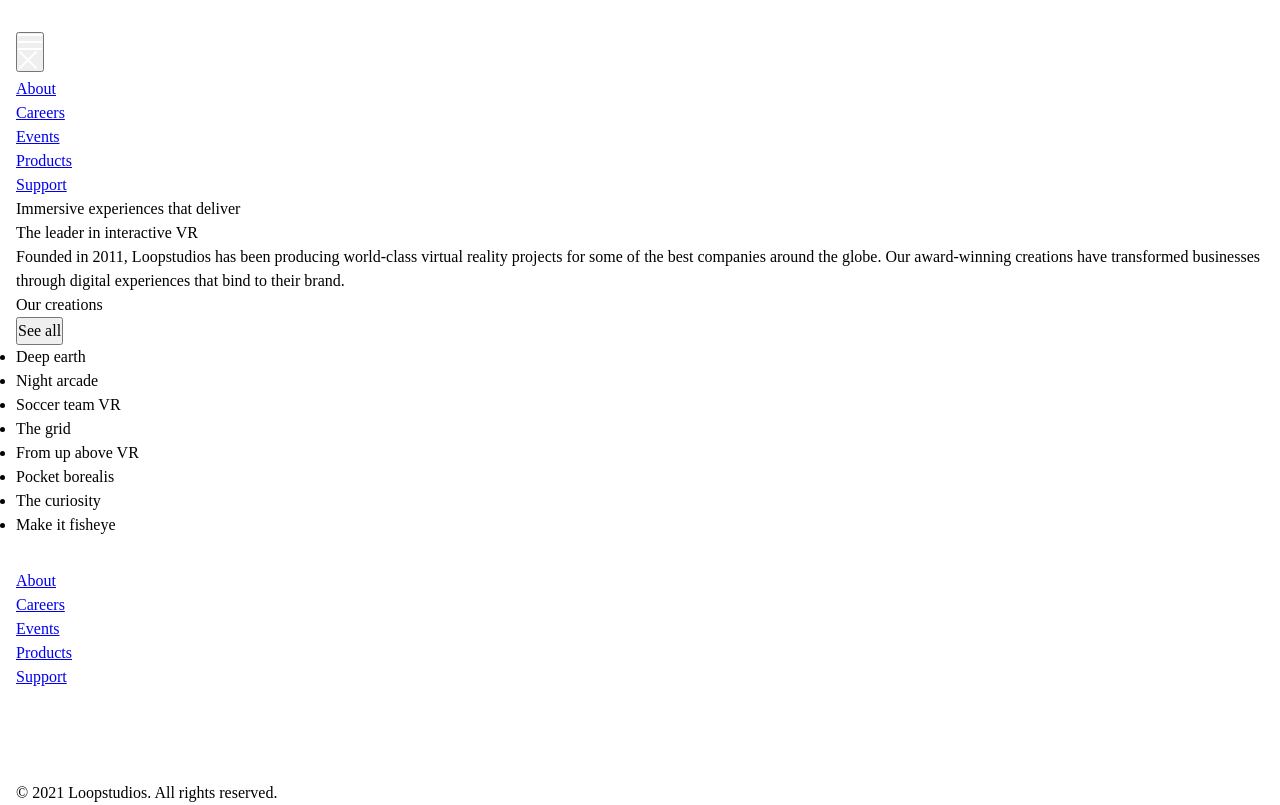
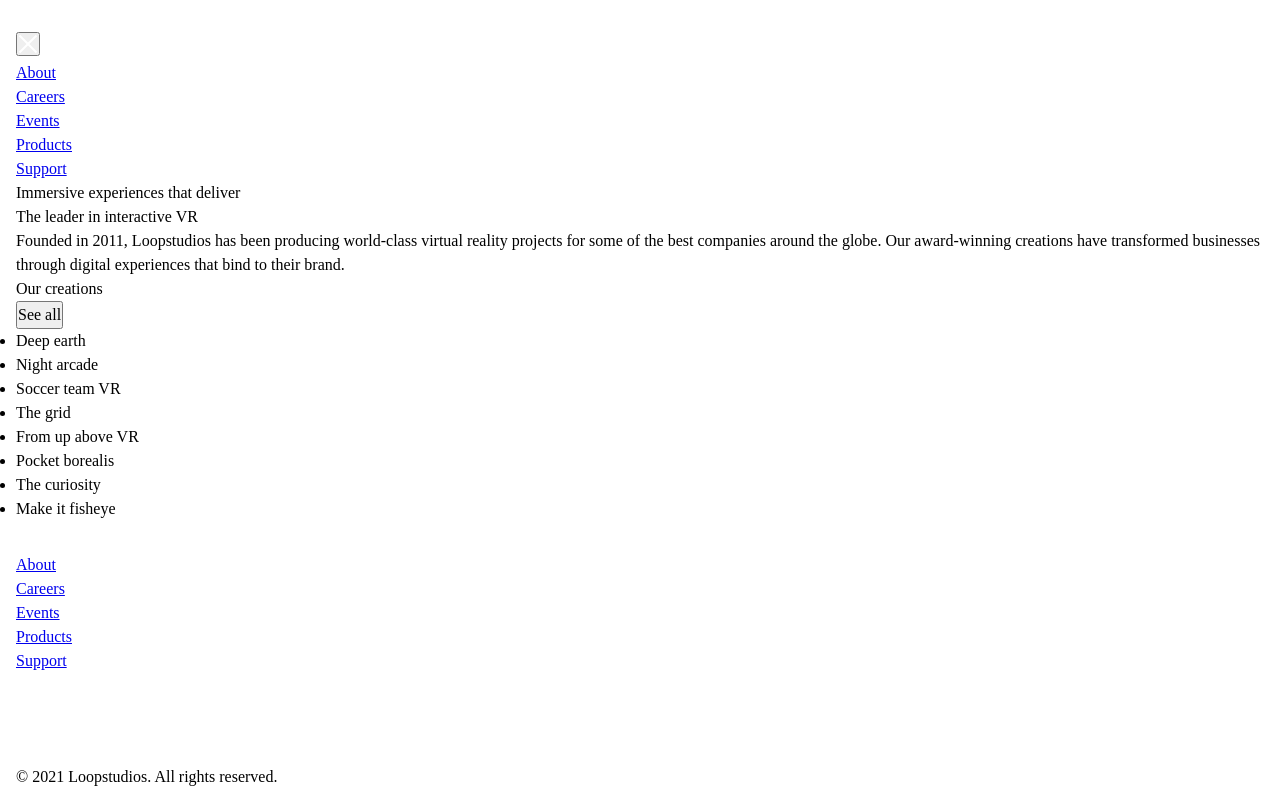
Before and after one commit to Eciric/loopstudios-landing-page, a website built with Vite: page index.html in a window 1280 px wide. Both pictures are taken after a click on the button "Menu". Built offline with nearby package versions, Linux system fonts and the light colour scheme.

Commit message:
hamurger menu switching js logic

```diff
--- a/index.html
+++ b/index.html
@@ -13,6 +13,7 @@
 		/>
 
 		<link rel="stylesheet" href="css/style.css" />
+		<script defer src="main.js"></script>
 	</head>
 	<body>
 		<header class="primary-header">
--- a/main.js
+++ b/main.js
@@ -0,0 +1,25 @@
+const hamburgerButton = document.querySelector(".mobile-hamburger");
+const primaryHeader = document.querySelector(".primary-header");
+const primaryNavigation = document.querySelector(".primary-navigation");
+const body = document.querySelector("body");
+const iconHamburger = document.querySelector(".icon-hamburger");
+const iconClose = document.querySelector(".icon-close");
+
+hamburgerButton.addEventListener("click", () => {
+	primaryNavigation.toggleAttribute("data-visible");
+	hamburgerButton.setAttribute(
+		"aria-expanded",
+		primaryNavigation.hasAttribute("data-visible")
+	);
+	primaryHeader.toggleAttribute("data-overlay");
+	if (primaryNavigation.hasAttribute("data-visible")) {
+		body.style.height = "100%";
+		body.style.overflowY = "hidden";
+		iconClose.style.display = "block";
+		iconHamburger.style.display = "none";
+	} else {
+		body.style.overflowY = "auto";
+		iconClose.style.display = "none";
+		iconHamburger.style.display = "block";
+	}
+});
```
